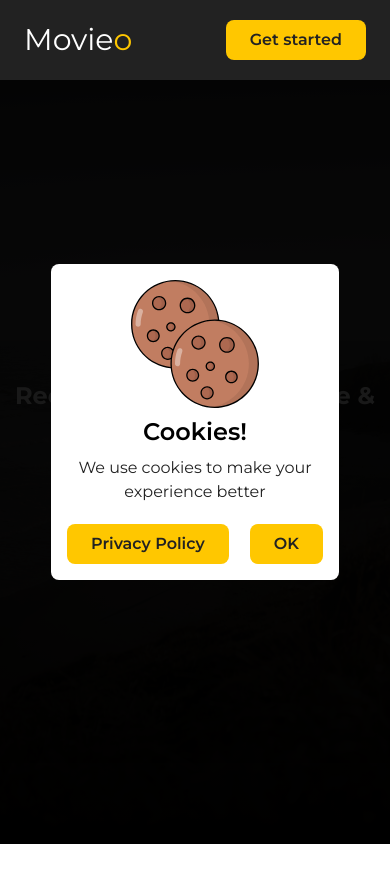
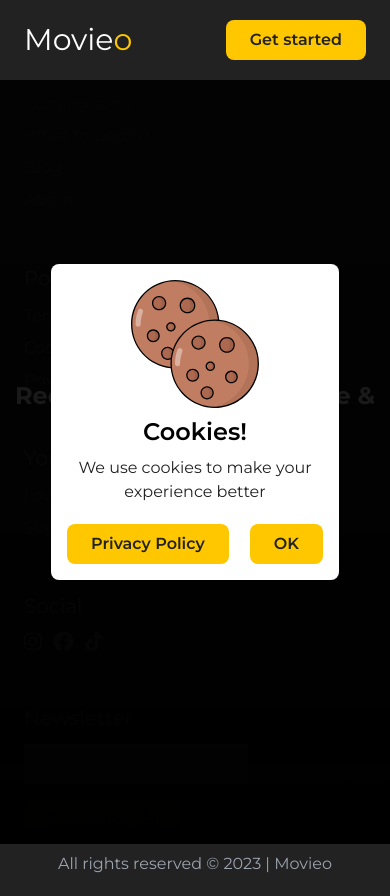
Before and after one commit to maciek617/movieo, a React (Vite) app: page / in a window 390 px wide. Before the commit the page ends 844 px from the top, so only its background shows below. Built offline with nearby package versions, Linux system fonts and the light colour scheme.

Commit message:
Add footer

```diff
--- a/src/App.tsx
+++ b/src/App.tsx
@@ -2,6 +2,7 @@ import PagesLinks from './pages/PagesLinks';
 import Navigation from './components/Navigation';
 import { createClient } from '@supabase/supabase-js';
 import { useSelector } from 'react-redux';
+import Footer from './components/Footer';
 
 export const supabase = createClient(
   'https://uzlcyjmxvoczytwcmscx.supabase.co',
@@ -13,11 +14,11 @@ export const supabase = createClient(
 function App() {
   const currentUser = useSelector((state: any) => state.currentUser.value);
 
-
   return (
     <div className='App'>
       <PagesLinks />
       <Navigation user={currentUser} />
+      <Footer />
     </div>
   );
 }
--- a/src/components/Footer.tsx
+++ b/src/components/Footer.tsx
@@ -1,7 +1,75 @@
-import React from 'react';
+import { Link } from 'react-router-dom';
+import Button from './Button';
 
 function Footer() {
-  return <div>Footer</div>;
+  const mainLinks = ['Home', 'Coming soon', 'What to watch?', 'Blog', 'About'];
+  const policyLinks = [
+    'Terms and Conditions',
+    'Cookies Policy',
+    'Privacy Policy',
+  ];
+  const spaceLinks = ['I own a movie', 'Support'];
+
+  const getSingleLink = (links: Array<string>) => {
+    return links.map((link) => {
+      return (
+        <Link
+          to={`${link.toLocaleLowerCase().replaceAll(' ', '-')}`}
+          key={link}
+          className='hover:text-main-yellow'
+        >
+          {link}
+        </Link>
+      );
+    });
+  };
+
+  return (
+    <div className='bg-main-dark py-5 px-6'>
+      <div className='container mx-auto text-white flex justify-center gap-10 flex-col lg:flex-row lg:gap-14 xl:gap-20'>
+        <div>
+          <p className='text-xl'>Main Links</p>
+          <div className='flex flex-col my-3 gap-2 text-gray-400'>
+            {getSingleLink(mainLinks)}
+          </div>
+        </div>
+        <div>
+          <p className='text-xl'>Policy</p>
+          <div className='flex flex-col my-3 gap-2 text-gray-400'>
+            {getSingleLink(policyLinks)}
+          </div>
+        </div>
+        <div>
+          <p className='text-xl'>Your space</p>
+          <div className='flex flex-col my-3 gap-2 text-gray-400'>
+            {getSingleLink(spaceLinks)}
+          </div>
+        </div>
+        <div>
+          <p className='text-xl'>Social</p>
+          <div className='flex gap-3 text-xl my-3'>
+            <i className='fa-brands fa-instagram cursor-pointer hover:text-main-yellow'></i>
+            <i className='fa-brands fa-facebook cursor-pointer hover:text-main-yellow'></i>
+            <i className='fa-brands fa-tiktok cursor-pointer hover:text-main-yellow'></i>
+          </div>
+        </div>
+        <div>
+          <p className='text-xl'>Newsletter</p>
+          <div className='my-3'>
+            <input
+              type='text'
+              placeholder='Enter your e-mail...'
+              className='h-10 px-4 py-2 text-black outline-0 border-0 mr-4 mb-4 xl:mb-0'
+            />
+            <Button text='Subscribe' icon={true} />
+          </div>
+        </div>
+      </div>
+      <div className='text-center text-gray-400'>
+        <p>All rights reserved &copy; 2023 | Movieo</p>
+      </div>
+    </div>
+  );
 }
 
 export default Footer;
--- a/src/pages/Browse.tsx
+++ b/src/pages/Browse.tsx
@@ -1,4 +1,4 @@
-import React, { useState } from 'react';
+import { useState } from 'react';
 import {
   menuCategories,
   streamingCategories,
```
